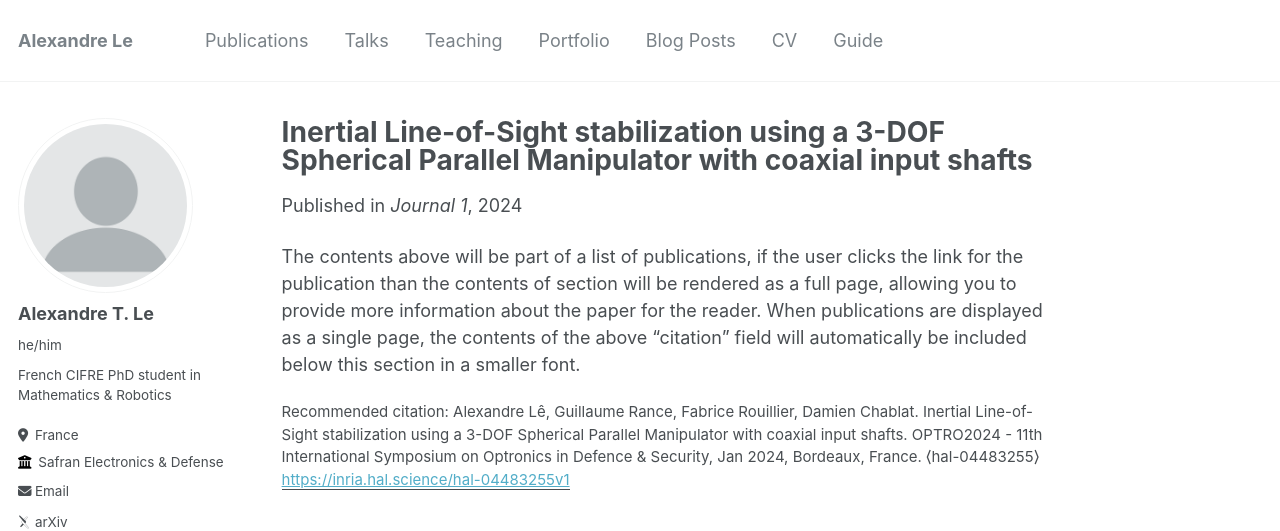
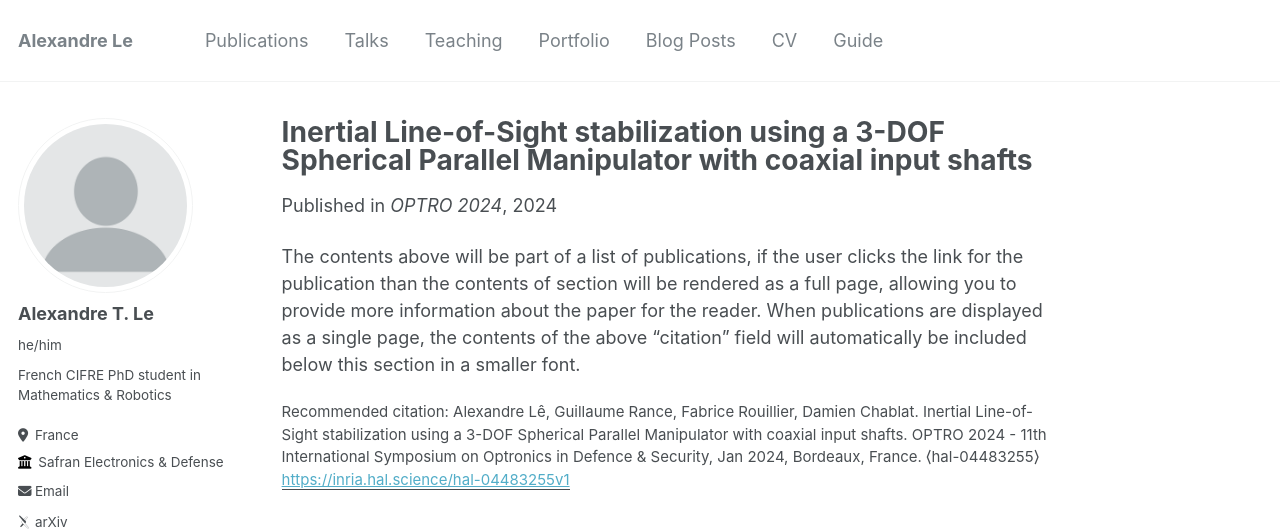
Before and after one commit to alexandre-tle/alexandre-tle.github.io, a Jekyll site: the page built from _publications/2024_OPTRO.md, in a window 1280 px wide and 983 px high. Shown: the top 531 px of the window. Built offline with Jekyll 4.4.1, drawn with Linux system fonts in a browser that asks for light colours; some web fonts are replaced.

Commit message:
Update 2024_OPTRO.md

```diff
--- a/_publications/2024_OPTRO.md
+++ b/_publications/2024_OPTRO.md
@@ -4,9 +4,9 @@ collection: publications
 permalink: https://inria.hal.science/hal-04483255v1
 excerpt: 'This article dives into the use of a 3-RRR Spherical Parallel Manipulator (SPM) for the purpose of inertial Line Of Sight (LOS) stabilization. Such a parallel robot provides three Degrees of Freedom (DOF) in orientation and is studied from the kinematic point of view. In particular, one guarantees that the singular loci (with the resulting numerical instabilitiesand inappropriate behavior of the mechanism) are far away from the prescribed workspace. Once the kinematics of the device is certified, a control strategy needs to be implemented in order to stabilize the LOS through the upper platform of the mechanism. Such a work is done with MATLAB Simulink® using a SimMechanics™ model of our robot.'
 date: 2024-01-25
-venue: 'Journal 1'
+venue: 'OPTRO 2024'
 paperurl: 'https://inria.hal.science/hal-04483255v1'
-citation: 'Alexandre Lê, Guillaume Rance, Fabrice Rouillier, Damien Chablat. Inertial Line-of-Sight stabilization using a 3-DOF Spherical Parallel Manipulator with coaxial input shafts. OPTRO2024 - 11th International Symposium on Optronics in Defence & Security, Jan 2024, Bordeaux, France. ⟨hal-04483255⟩'
+citation: 'Alexandre Lê, Guillaume Rance, Fabrice Rouillier, Damien Chablat. Inertial Line-of-Sight stabilization using a 3-DOF Spherical Parallel Manipulator with coaxial input shafts. OPTRO 2024 - 11th International Symposium on Optronics in Defence & Security, Jan 2024, Bordeaux, France. ⟨hal-04483255⟩'
 ---
 
 The contents above will be part of a list of publications, if the user clicks the link for the publication than the contents of section will be rendered as a full page, allowing you to provide more information about the paper for the reader. When publications are displayed as a single page, the contents of the above "citation" field will automatically be included below this section in a smaller font.
```
